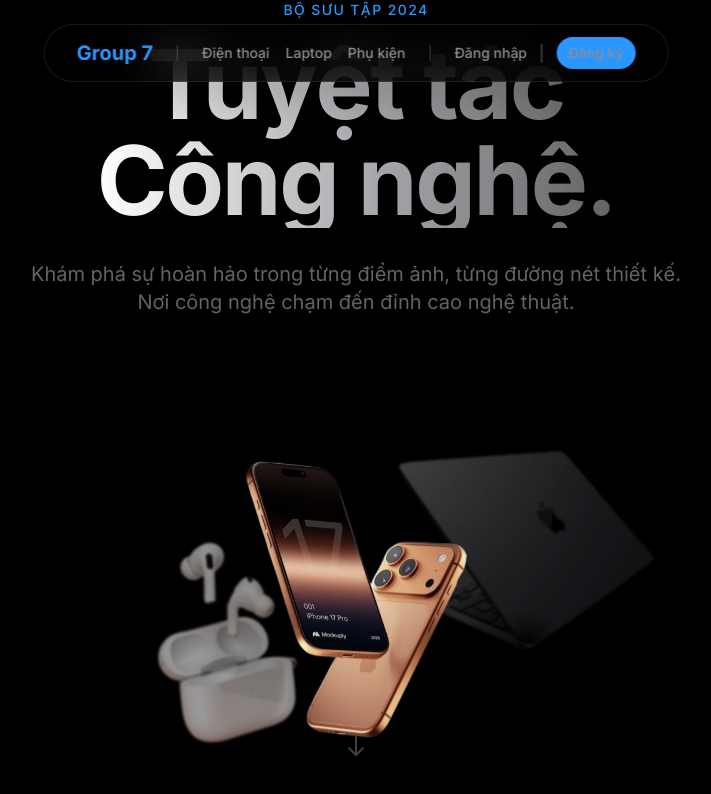
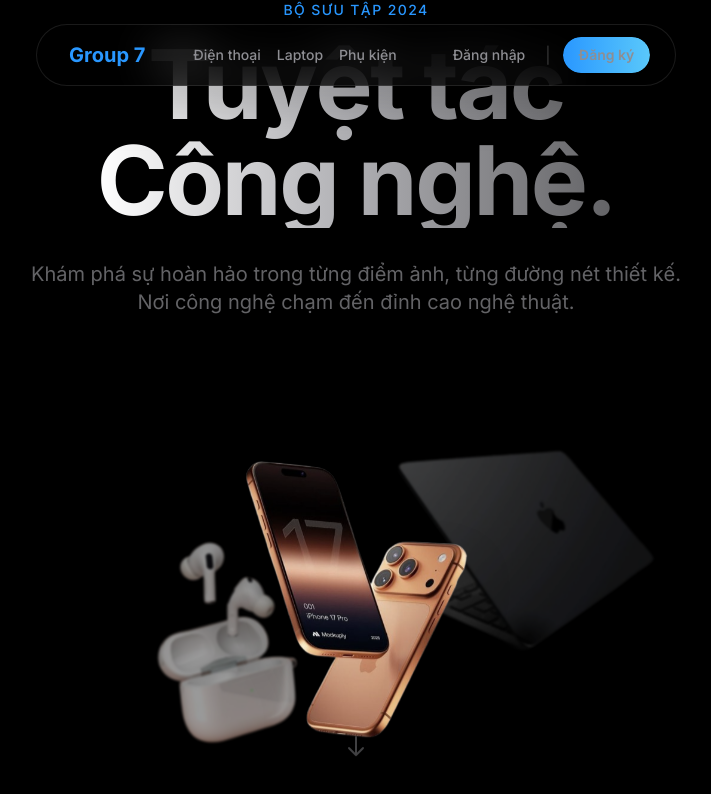
Before and after one commit to bedive-215/tech-store, a React (Vite) app in the folder frontend/: page /user/home in a window 1280 px wide. Shown: the top 794 px of the page, without its empty margins (284-995 px from the left). Built offline with nearby package versions, Linux system fonts and the light colour scheme; no server answers.

Commit message:
feat: enhance UI - FloatingNavbar dynamic Register button + Login Liquid Glass inputs

```diff
--- a/frontend/src/components/common/FloatingNavbar.jsx
+++ b/frontend/src/components/common/FloatingNavbar.jsx
@@ -108,20 +108,24 @@ export default function FloatingNavbar() {
                     </button>
                 </div>
             ) : (
-                // NOT LOGGED IN: Show Login | Register
+                // NOT LOGGED IN: Show Login | Register with enhanced styling
                 <div className="flex items-center gap-2 sm:gap-3">
                     <Link
                         to="/login"
-                        className="text-sm font-medium text-gray-300 hover:text-white transition-colors whitespace-nowrap"
+                        className="text-sm font-medium text-gray-300 hover:text-white transition-all duration-300 whitespace-nowrap px-2 py-1"
                     >
                         Đăng nhập
                     </Link>
-                    <span className="text-white/30">|</span>
+                    <span className="text-white/20 hidden sm:inline">|</span>
                     <Link
                         to="/register"
-                        className="text-sm font-medium text-white bg-[#2997ff] hover:bg-[#2997ff]/80 px-3 py-1.5 rounded-full transition-colors whitespace-nowrap"
+                        className="relative group text-sm font-semibold text-white px-4 py-2 rounded-full transition-all duration-300 overflow-hidden whitespace-nowrap"
                     >
-                        Đăng ký
+                        {/* Gradient background with glow effect */}
+                        <span className="absolute inset-0 bg-gradient-to-r from-[#2997ff] to-[#5AC8FA] rounded-full transition-all duration-300 group-hover:shadow-[0_0_20px_rgba(41,151,255,0.5)]" />
+                        {/* Shine effect on hover */}
+                        <span className="absolute inset-0 opacity-0 group-hover:opacity-100 transition-opacity duration-300 bg-gradient-to-r from-transparent via-white/20 to-transparent -skew-x-12 translate-x-[-100%] group-hover:translate-x-[100%] transition-transform duration-700" />
+                        <span className="relative z-10">Đăng ký</span>
                     </Link>
                 </div>
             )}
--- a/frontend/src/pages/auth/Login.jsx
+++ b/frontend/src/pages/auth/Login.jsx
@@ -357,7 +357,7 @@ export default function Login() {
                 {/* Email Input */}
                 <div className="group">
                   <label className="mb-2 block text-sm font-medium text-gray-300">Email</label>
-                  <div className="relative flex items-center rounded-2xl border border-white/10 bg-black/20 px-4 transition-colors focus-within:border-[#0f83f0]/50 focus-within:bg-black/40 hover:border-white/20 focus-within:shadow-[0_0_15px_rgba(15,131,240,0.15)]">
+                  <div className="relative flex items-center rounded-2xl border border-white/[0.12] bg-white/[0.04] backdrop-blur-xl px-4 transition-all duration-300 focus-within:border-[#2997ff]/60 focus-within:bg-white/[0.08] focus-within:shadow-[0_0_20px_rgba(41,151,255,0.2),inset_0_1px_0_0_rgba(255,255,255,0.1)] hover:border-white/20 hover:bg-white/[0.06]">
                     <svg className="w-5 h-5 text-gray-500" fill="none" stroke="currentColor" viewBox="0 0 24 24">
                       <path strokeLinecap="round" strokeLinejoin="round" strokeWidth={1.5} d="M3 8l7.89 5.26a2 2 0 002.22 0L21 8M5 19h14a2 2 0 002-2V7a2 2 0 00-2-2H5a2 2 0 00-2 2v10a2 2 0 002 2z" />
                     </svg>
@@ -365,7 +365,7 @@ export default function Login() {
                       type="email"
                       {...register("email")}
                       placeholder="email@example.com"
-                      className="h-12 w-full border-none bg-transparent px-3 text-white placeholder-gray-600 focus:outline-none focus:ring-0 text-sm"
+                      className="h-14 w-full border-none bg-transparent px-3 text-white placeholder-gray-500 focus:outline-none focus:ring-0 text-[15px] font-light tracking-wide"
                     />
                   </div>
                   {errors.email && (
@@ -381,7 +381,7 @@ export default function Login() {
                       Quên mật khẩu?
                     </Link>
                   </div>
-                  <div className="relative flex items-center rounded-2xl border border-white/10 bg-black/20 px-4 transition-colors focus-within:border-[#0f83f0]/50 focus-within:bg-black/40 hover:border-white/20 focus-within:shadow-[0_0_15px_rgba(15,131,240,0.15)]">
+                  <div className="relative flex items-center rounded-2xl border border-white/[0.12] bg-white/[0.04] backdrop-blur-xl px-4 transition-all duration-300 focus-within:border-[#2997ff]/60 focus-within:bg-white/[0.08] focus-within:shadow-[0_0_20px_rgba(41,151,255,0.2),inset_0_1px_0_0_rgba(255,255,255,0.1)] hover:border-white/20 hover:bg-white/[0.06]">
                     <svg className="w-5 h-5 text-gray-500" fill="none" stroke="currentColor" viewBox="0 0 24 24">
                       <path strokeLinecap="round" strokeLinejoin="round" strokeWidth={1.5} d="M12 15v2m-6 4h12a2 2 0 002-2v-6a2 2 0 00-2-2H6a2 2 0 00-2 2v6a2 2 0 002 2zm10-10V7a4 4 0 00-8 0v4h8z" />
                     </svg>
@@ -389,7 +389,7 @@ export default function Login() {
                       type={showPassword ? "text" : "password"}
                       {...register("password")}
                       placeholder="••••••••"
-                      className="h-12 w-full border-none bg-transparent px-3 text-white placeholder-gray-600 focus:outline-none focus:ring-0 text-sm"
+                      className="h-14 w-full border-none bg-transparent px-3 text-white placeholder-gray-500 focus:outline-none focus:ring-0 text-[15px] font-light tracking-wide"
                     />
                     <button
                       type="button"
```
